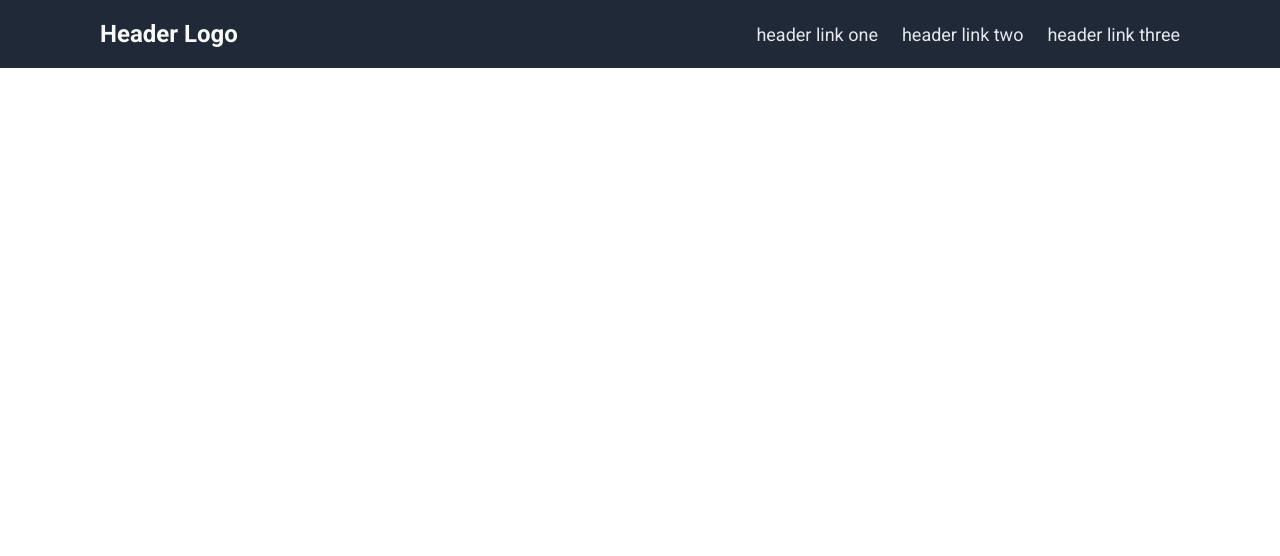
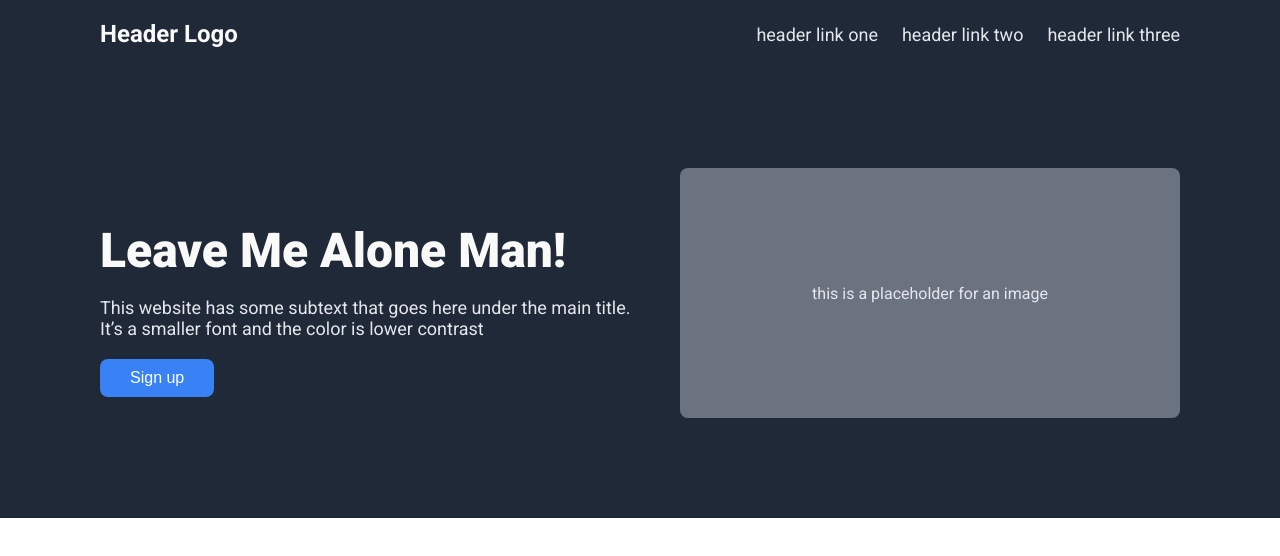
Before and after one commit to felipedecarli/landing-page, a plain HTML site: page index.html in a window 1280 px wide. Drawn offline with Linux system fonts and the light colour scheme.

Commit message:
Add hero section with styles

```diff
--- a/index.html
+++ b/index.html
@@ -19,5 +19,18 @@
     </div>
   </div>
 
+  <!-- Hero Section -->
+  <div class="hero">
+    <div class="hero-text">
+      <h1>Leave Me Alone Man!</h1>
+      <p>This website has some subtext that goes here under the main title. It’s a smaller font and the color is lower contrast</p>
+      <button>Sign up</button>
+    </div>
+    <div class="hero-image">
+      <div class="placeholder">this is a placeholder for an image</div>
+    </div>
+  </div>
+
+
 </body>
 </html>
--- a/style.css
+++ b/style.css
@@ -23,3 +23,50 @@ body {
     text-decoration: none;
     font-size: 18px;
   }
+
+  .hero {
+    background-color: #1F2937;
+    color: #F9FAF8;
+    display: flex;
+    justify-content: space-between;
+    align-items: center;
+    padding: 100px;
+  }
+
+  .hero-text {
+    max-width: 50%;
+  }
+
+  .hero h1 {
+    font-size: 48px;
+    font-weight: 900;
+    margin-bottom: 10px;
+  }
+
+  .hero p {
+    font-size: 18px;
+    color: #E5E7EB;
+    margin-bottom: 20px;
+  }
+
+  .hero button {
+    background-color: #3882F6;
+    color: white;
+    border: none;
+    padding: 10px 30px;
+    border-radius: 8px;
+    font-size: 16px;
+    cursor: pointer;
+  }
+
+  .hero-image .placeholder {
+    background-color: #6b7280;
+    width: 500px;
+    height: 250px;
+    display: flex;
+    align-items: center;
+    justify-content: center;
+    color: #e5e7eb;
+    font-size: 16px;
+    border-radius: 8px;
+  }
```
